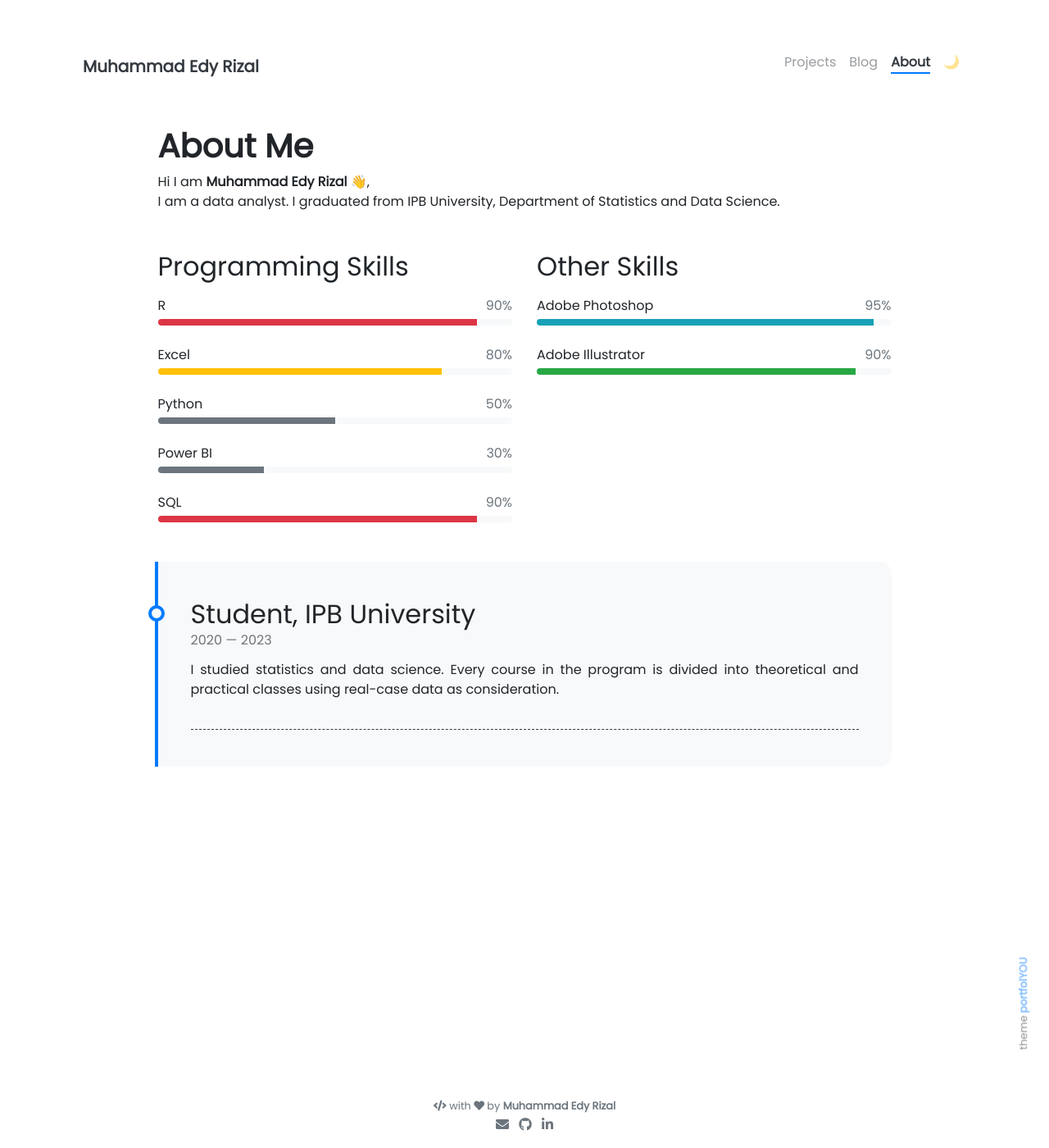
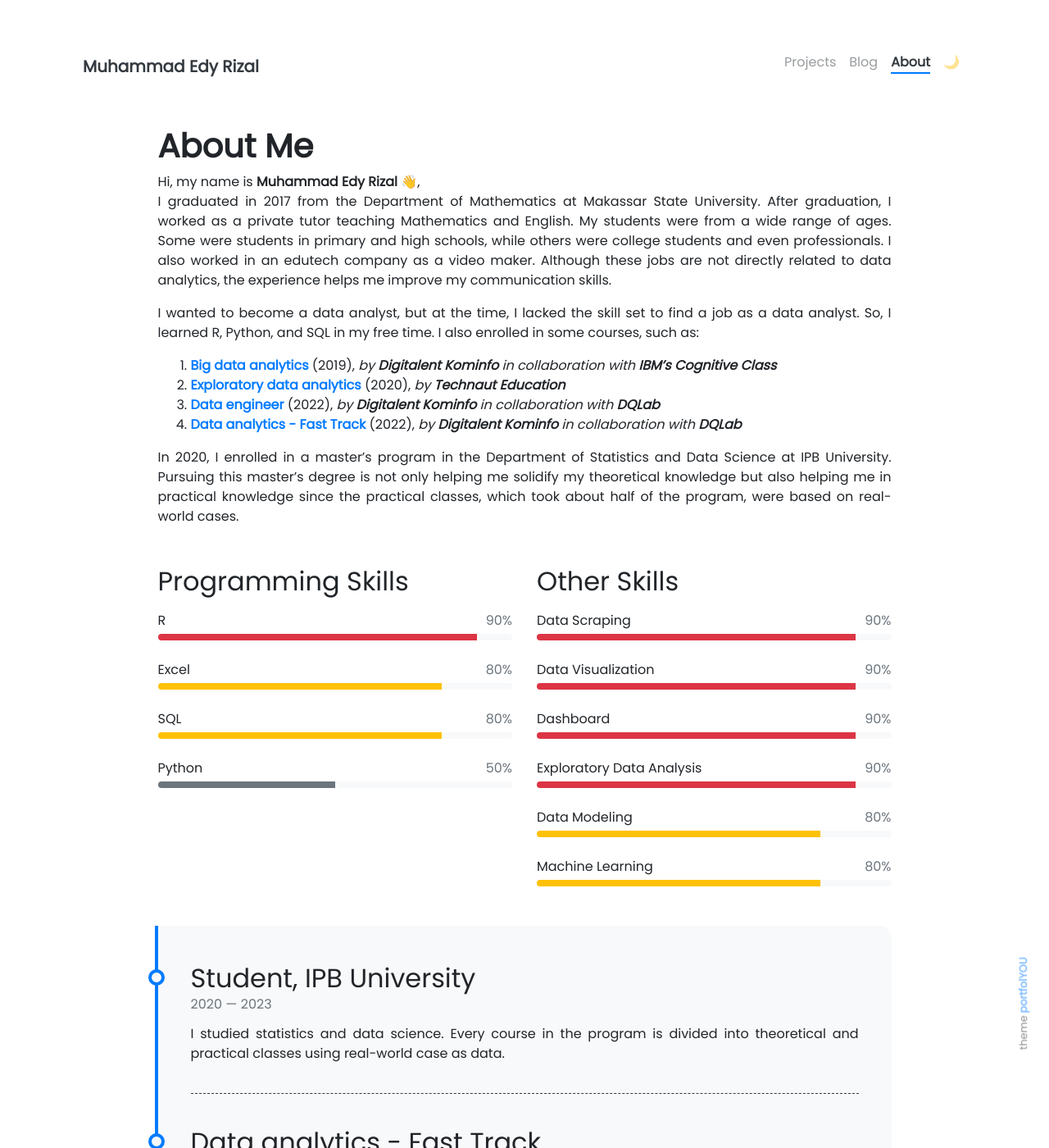
Before and after one commit to edyrizalmuh/portfolio, a Jekyll site: the page built from pages/about.md, in a window 1280 px wide and 1400 px high. Shown: the whole window at 82% size. Built offline with Jekyll 4.4.1, drawn with Linux system fonts in a browser that asks for light colours; nearby versions of some CDN libraries; emoji names are drawn with the system emoji font; some of the changed text lies outside the part shown.

Commit message:
update about me page

```diff
--- a/_data/other-skills.yml
+++ b/_data/other-skills.yml
@@ -1,7 +1,23 @@
-- name: Adobe Photoshop
-  percentage: 95
-  color: info
+- name: Data Scraping
+  percentage: 90
+  color: danger
 
-- name: Adobe Illustrator
+- name: Data Visualization
   percentage: 90
-  color: success
+  color: danger
+
+- name: Dashboard
+  percentage: 90
+  color: danger
+
+- name: Exploratory Data Analysis
+  percentage: 90
+  color: danger
+
+- name: Data Modeling
+  percentage: 80
+  color: warning
+
+- name: Machine Learning
+  percentage: 80
+  color: warning
--- a/_data/programming-skills.yml
+++ b/_data/programming-skills.yml
@@ -6,14 +6,18 @@
   percentage: 80
   color: warning
 
+- name: SQL
+  percentage: 80
+  color: warning
+
 - name: Python
   percentage: 50
   color: secondary
 
-- name: Power BI
-  percentage: 30
-  color: secondary
+# - name: Power BI
+#   percentage: 30
+#   color: secondary
 
-- name: SQL
-  percentage: 90
-  color: danger
+# - name: Tableau
+#   percentage: 30
+#   color: secondary
--- a/_data/timeline.yml
+++ b/_data/timeline.yml
@@ -2,4 +2,39 @@
   from: 2020
   to: 2023
   description: I studied statistics and data science. Every course in the program is divided
-               into theoretical and practical classes using real-case data as consideration.
+               into theoretical and practical classes using real-world case as data.
+
+- title: Data analytics - Fast Track
+  from: September 12, 2022
+  to: October 19, 2022
+  description: This course was held by Ministry of Communication and Information Technologi (Kominfo)
+              through Digital Talent Scholarship (Digitalent) program in collaboration with DQLab.
+              I mainly learned about SQL, Python, and ETL. I learned about SQL query, regex, pentaho
+              as an ETL tool, EDA with python, machine learning, and data visualization/dashboard.
+              I also had a study case where I had to turn raw data into a journalism piece.
+
+- title: Data engineer
+  from: March 09, 2022
+  to: April 15, 2022
+  description: This course was held by Ministry of Communication and Information Technologi (Kominfo)
+              through Digital Talent Scholarship (Digitalent) program in collaboration with DQLab.
+              I learned about SQL fundamentals, data quality, data wrangling, and data cleaning.
+
+- title: Exploratory data analysis
+  from: July 18, 2020
+  to: July 18, 2020
+  description: This workshop was held by Technaut Education. I learned about techniques and tools for exploratory data analysis.
+
+- title: Big data analytics
+  from: July 1, 2019
+  to: August 16, 2019
+  description: This course was held by Ministry of Communication and Information Technologi (Kominfo)
+              through Digital Talent Scholarship (Digitalent) program in collaboration with IBM's
+              Coginitive Class. I learned about big data, AWS cloud service, python, hadoop, SQL/NoSQL,
+              data visualization, data cleaning, and modeling. I had three projects, that is, data collection,
+              data modeling, and data visualization, which combined into one final dashboard project.
+
+- title: Student, Makassar State University
+  from: 2013
+  to: 2017
+  description: I studied Mathematics with a few course in statistics.
--- a/pages/about.md
+++ b/pages/about.md
@@ -7,8 +7,16 @@ weight: 3
 
 # **About Me**
 
-Hi I am **{{ site.author.name }}** :wave:,<br>
-I am a data analyst. I graduated from IPB University, Department of Statistics and Data Science.
+Hi, my name is **{{ site.author.name }}** :wave:,<br>
+I graduated in 2017 from the Department of Mathematics at Makassar State University. After graduation, I worked as a private tutor teaching Mathematics and English. My students were from a wide range of ages. Some were students in primary and high schools, while others were college students and even professionals. I also worked in an edutech company as a video maker. Although these jobs are not directly related to data analytics, the experience helps me improve my communication skills.
+
+I wanted to become a data analyst, but at the time, I lacked the skill set to find a job as a data analyst. So, I learned R, Python, and SQL in my free time. I also enrolled in some courses, such as:
+1. [**Big data analytics**](https://drive.google.com/file/d/1ibk5TNc0zqBgiQcTDaeEdvL2XWnvvOlc/view?usp=sharing) (2019), *by **Digitalent Kominfo** in collaboration with **IBM's Cognitive Class***
+1. [**Exploratory data analytics**](https://drive.google.com/file/d/1XNRtcjlBgHGo8u-Zd0UV3ngT6B3DLt71/view?usp=sharing) (2020), *by **Technaut Education***
+1. [**Data engineer**](https://drive.google.com/file/d/1NZ27zxtIKrJecoUpImcuqhHmPP3v4oIB/view?usp=sharing) (2022), *by **Digitalent Kominfo** in collaboration with **DQLab***
+1. [**Data analytics - Fast Track**](https://drive.google.com/file/d/1skdwPT5Y-Cj9gt_DUS0C5iPz1-0qZpro/view?usp=sharing) (2022), *by **Digitalent Kominfo** in collaboration with **DQLab***
+
+In 2020, I enrolled in a master's program in the Department of Statistics and Data Science at IPB University. Pursuing this master's degree is not only helping me solidify my theoretical knowledge but also helping me in practical knowledge since the practical classes, which took about half of the program, were based on real-world cases.
 
 <div class="row">
 {% include about/skills.html title="Programming Skills" source=site.data.programming-skills %}
```
